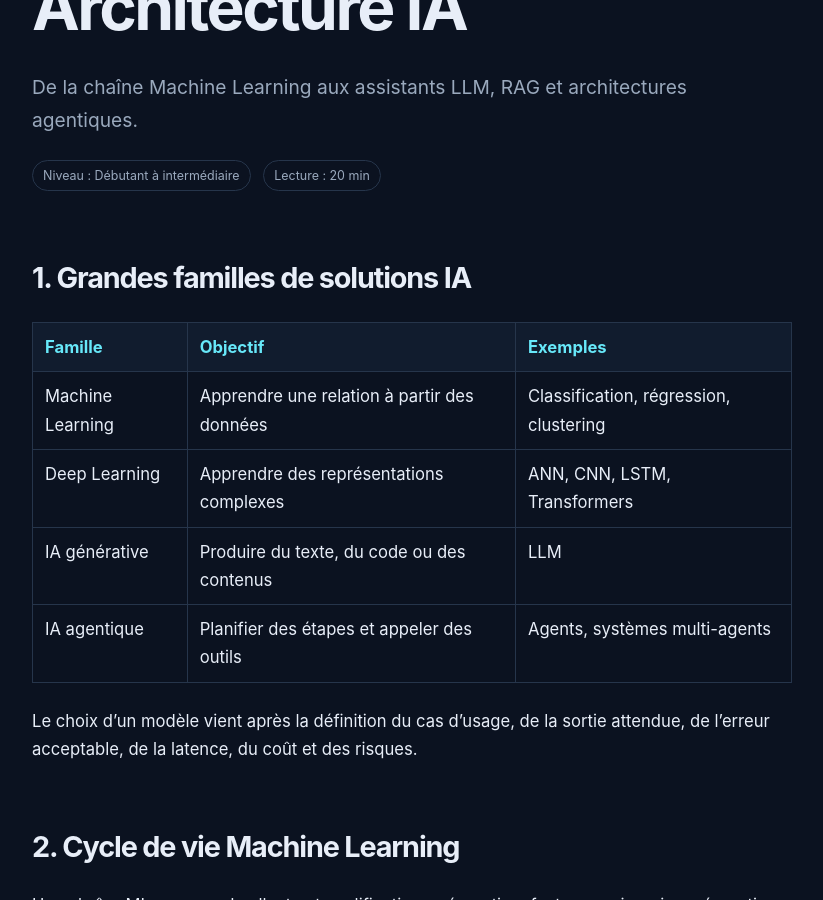
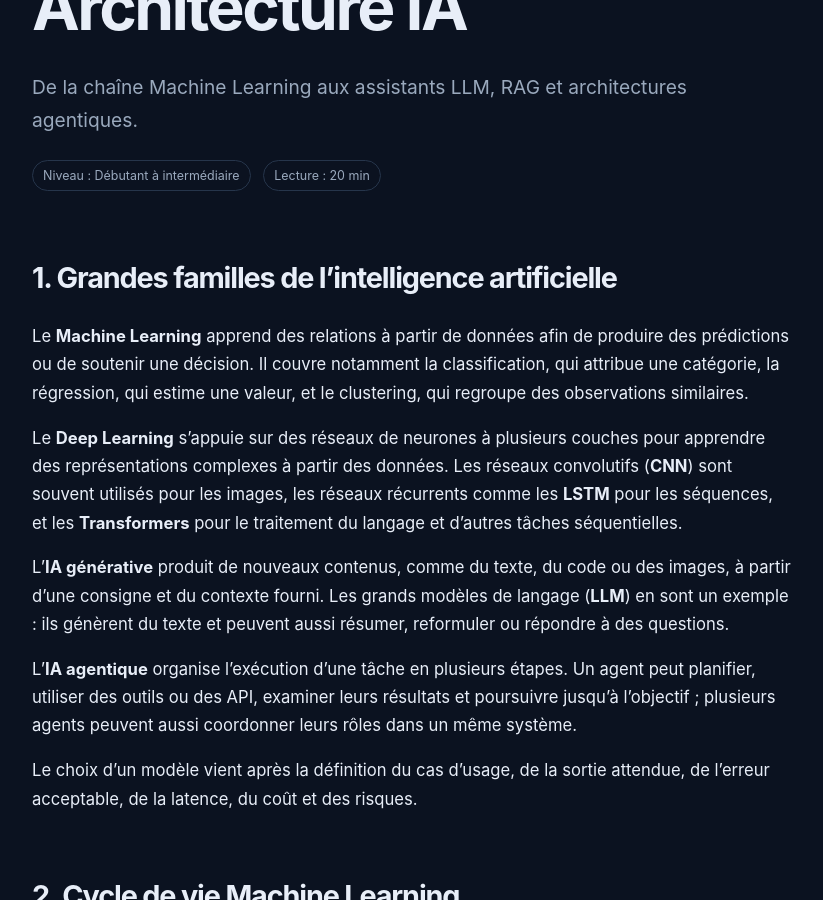
Before and after one commit to KRiahi345/kriahi, a Jekyll site: the page built from architecture-ia.md, in a window 1280 px wide and 900 px high, scrolled down 217 px. Shown: the whole window, without its empty margins (228-1051 px from the left). Built offline with Jekyll 4.4.1, drawn with Linux system fonts in a browser that asks for light colours.

Commit message:
Rewrite AI families as concise summaries

```diff
--- a/architecture-ia.md
+++ b/architecture-ia.md
@@ -6,14 +6,15 @@ subtitle: De la chaîne Machine Learning aux assistants LLM, RAG et architecture
 level: Débutant à intermédiaire
 duration: 20 min
 ---
-# 1. Grandes familles de solutions IA
+# 1. Grandes familles de l'intelligence artificielle
 
-| Famille | Objectif | Exemples |
-|---|---|---|
-| Machine Learning | Apprendre une relation à partir des données | Classification, régression, clustering |
-| Deep Learning | Apprendre des représentations complexes | ANN, CNN, LSTM, Transformers |
-| IA générative | Produire du texte, du code ou des contenus | LLM |
-| IA agentique | Planifier des étapes et appeler des outils | Agents, systèmes multi-agents |
+Le **Machine Learning** apprend des relations à partir de données afin de produire des prédictions ou de soutenir une décision. Il couvre notamment la classification, qui attribue une catégorie, la régression, qui estime une valeur, et le clustering, qui regroupe des observations similaires.
+
+Le **Deep Learning** s’appuie sur des réseaux de neurones à plusieurs couches pour apprendre des représentations complexes à partir des données. Les réseaux convolutifs (**CNN**) sont souvent utilisés pour les images, les réseaux récurrents comme les **LSTM** pour les séquences, et les **Transformers** pour le traitement du langage et d’autres tâches séquentielles.
+
+L’**IA générative** produit de nouveaux contenus, comme du texte, du code ou des images, à partir d’une consigne et du contexte fourni. Les grands modèles de langage (**LLM**) en sont un exemple : ils génèrent du texte et peuvent aussi résumer, reformuler ou répondre à des questions.
+
+L’**IA agentique** organise l’exécution d’une tâche en plusieurs étapes. Un agent peut planifier, utiliser des outils ou des API, examiner leurs résultats et poursuivre jusqu’à l’objectif ; plusieurs agents peuvent aussi coordonner leurs rôles dans un même système.
 
 Le choix d’un modèle vient après la définition du cas d’usage, de la sortie attendue, de l’erreur acceptable, de la latence, du coût et des risques.
 
```
